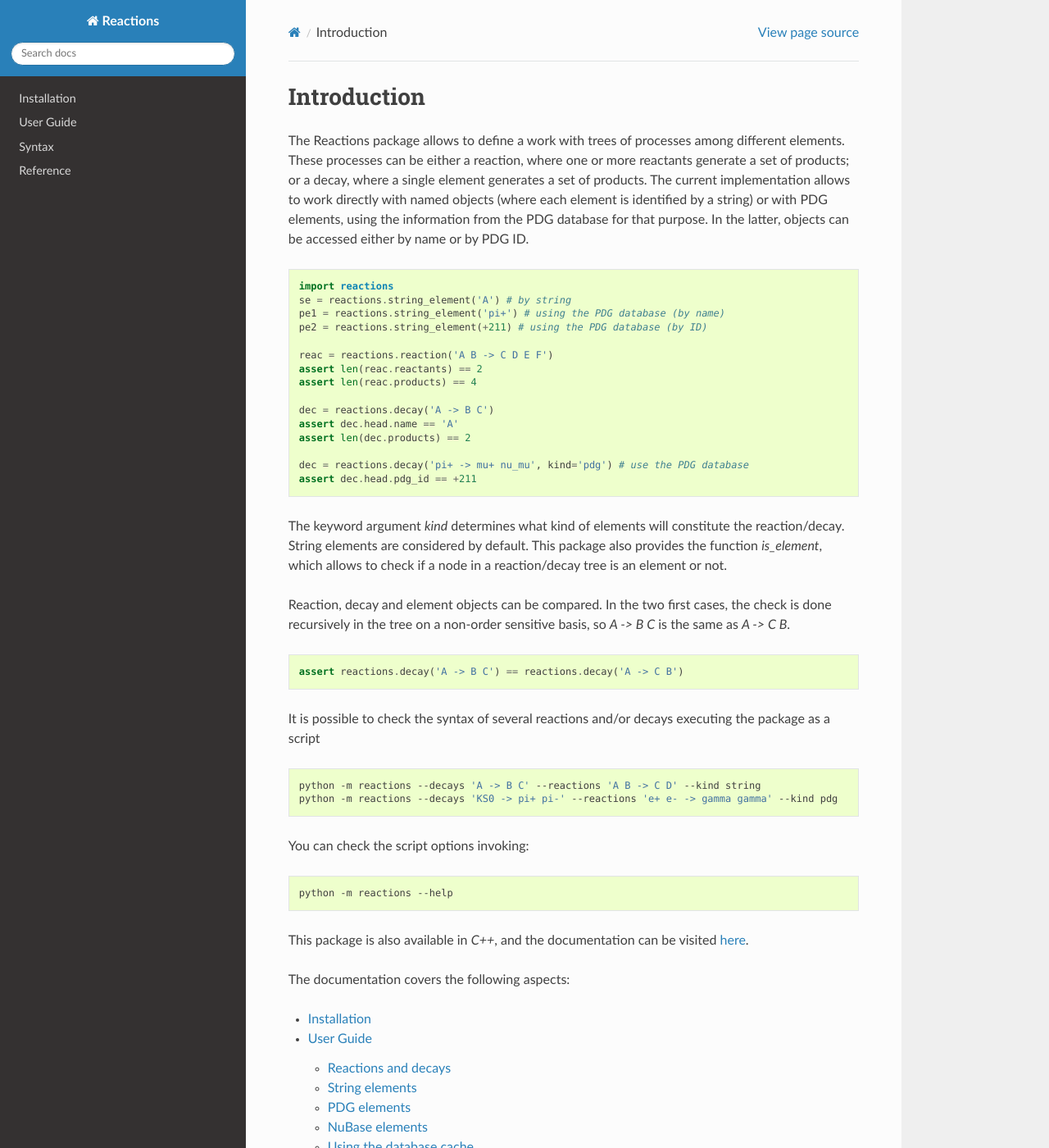
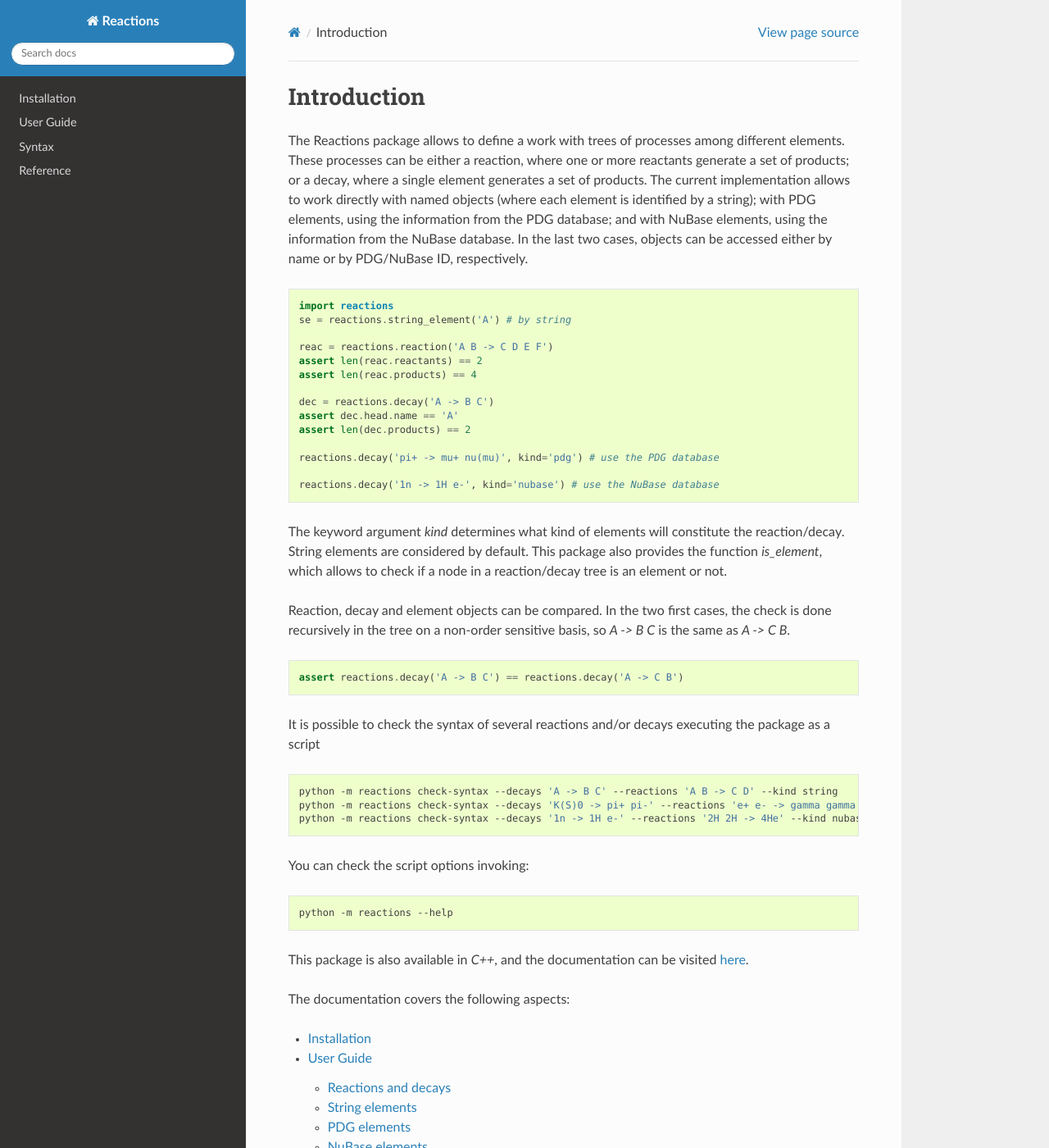
Before and after one commit to mramospe/reactions, a Sphinx documentation site: the page built from docs/source/index.rst, in a window 1280 px wide and 1400 px high. Shown: the whole window at 82% size. Built offline with Sphinx 7.4.7 and the Read the Docs theme 2.0.0, drawn with Linux system fonts in a browser that asks for light colours; pages that are not in the unit, such as notebooks, are missing from menus; the version number could not be read and is left out.

Commit message:
Fix main page of the python documentation

```diff
--- a/docs/source/index.rst
+++ b/docs/source/index.rst
@@ -11,16 +11,16 @@ elements.
 These processes can be either a reaction, where one or more reactants generate a set
 of products; or a decay, where a single element generates a set of products.
 The current implementation allows to work directly with named objects (where each
-element is identified by a string) or with PDG elements, using the information from
-the PDG database for that purpose.
-In the latter, objects can be accessed either by name or by PDG ID.
+element is identified by a string); with PDG elements, using the information from
+the PDG database; and with NuBase elements, using the information
+from the NuBase database.
+In the last two cases, objects can be accessed either by name or by PDG/NuBase ID,
+respectively.
 
 .. code-block:: python
 
    import reactions
    se = reactions.string_element('A') # by string
-   pe1 = reactions.string_element('pi+') # using the PDG database (by name)
-   pe2 = reactions.string_element(+211) # using the PDG database (by ID)
 
    reac = reactions.reaction('A B -> C D E F')
    assert len(reac.reactants) == 2
@@ -30,8 +30,9 @@ In the latter, objects can be accessed either by name or by PDG ID.
    assert dec.head.name == 'A'
    assert len(dec.products) == 2
 
-   dec = reactions.decay('pi+ -> mu+ nu_mu', kind='pdg') # use the PDG database
-   assert dec.head.pdg_id == +211
+   reactions.decay('pi+ -> mu+ nu(mu)', kind='pdg') # use the PDG database
+
+   reactions.decay('1n -> 1H e-', kind='nubase') # use the NuBase database
 
 The keyword argument `kind` determines what kind of elements will constitute the
 reaction/decay.
@@ -52,8 +53,9 @@ the package as a script
 
 .. code-block:: bash
 
-   python -m reactions --decays 'A -> B C' --reactions 'A B -> C D' --kind string
-   python -m reactions --decays 'KS0 -> pi+ pi-' --reactions 'e+ e- -> gamma gamma' --kind pdg
+   python -m reactions check-syntax --decays 'A -> B C' --reactions 'A B -> C D' --kind string
+   python -m reactions check-syntax --decays 'K(S)0 -> pi+ pi-' --reactions 'e+ e- -> gamma gamma' --kind pdg
+   python -m reactions check-syntax --decays '1n -> 1H e-' --reactions '2H 2H -> 4He' --kind nubase
 
 You can check the script options invoking:
 
```
